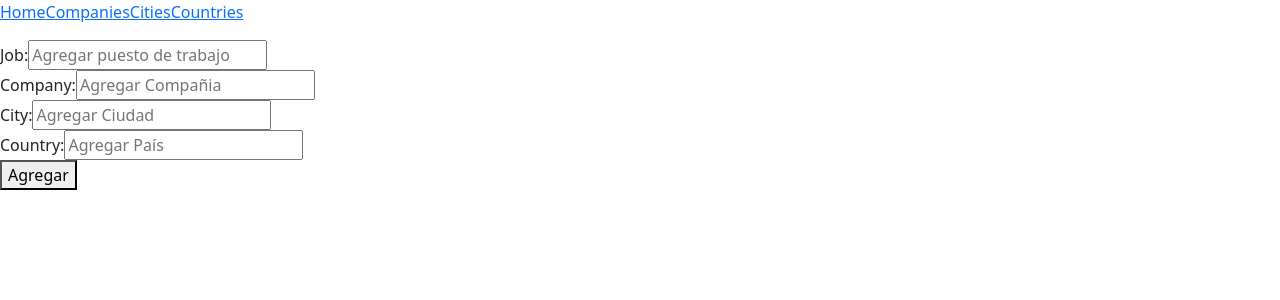
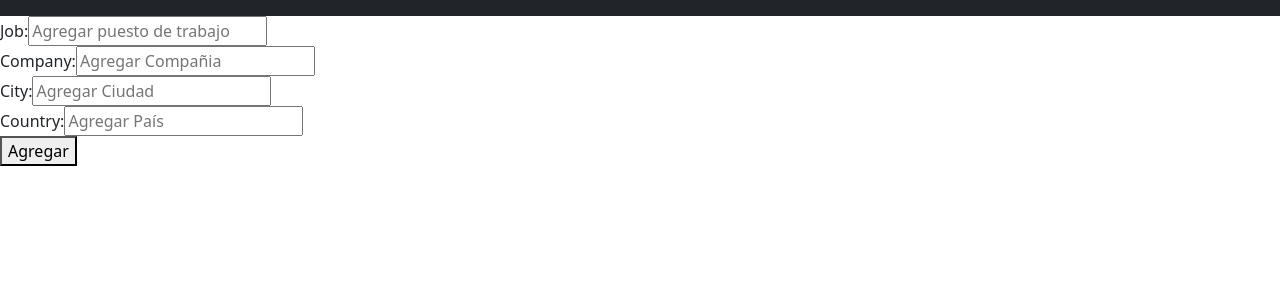
Before and after one commit to marcosmatiasnieto/todolist, a React (Create React App) app: page / in a window 1280 px wide. Shown: the top 300 px of the page. Built offline with nearby package versions, Linux system fonts and the light colour scheme.

Commit message:
Agrego feature/actividad-final

```diff
--- a/package.json
+++ b/package.json
@@ -3,6 +3,7 @@
   "version": "0.1.0",
   "private": true,
   "dependencies": {
+    "@popperjs/core": "^2.9.2",
     "@testing-library/jest-dom": "^5.12.0",
     "@testing-library/react": "^11.2.7",
     "@testing-library/user-event": "^12.8.3",
--- a/src/index.js
+++ b/src/index.js
@@ -3,8 +3,8 @@ import ReactDOM from 'react-dom';
 import './index.css';
 import App from './App';
 import reportWebVitals from './reportWebVitals';
-import '../node_modules/bootstrap/dist/css/bootstrap.min.css';
-import '../node_modules/bootstrap/dist/js/bootstrap.min.js';
+import 'bootstrap/dist/css/bootstrap.min.css';
+import 'bootstrap/dist/js/bootstrap.min.js';
 
 
 ReactDOM.render(
--- a/src/views/NavBar.jsx
+++ b/src/views/NavBar.jsx
@@ -1,14 +1,13 @@
 import React from 'react';
 import {Link} from 'react-router-dom';
 
-export class NavBar extends React.Component {
-  constructor() {
-    super();
-    this.state = {
-    };
-  }
+export const NavBar = () => (
+  <nav className="navbar navbar-expand-lg navbar-dark bg-dark">
 
-  render() {
+  </nav>
+)
+
+  /*render() {
     return <p>
         <Link to="/">Home</Link>
         <Link to="/companies">Companies</Link>
@@ -16,4 +15,4 @@ export class NavBar extends React.Component {
         <Link to="/countries">Countries</Link>
         </p>;
   }
-}
+}*/
```
Also changed, not shown: 1 other file (tests, documents, lock files or other folders).
